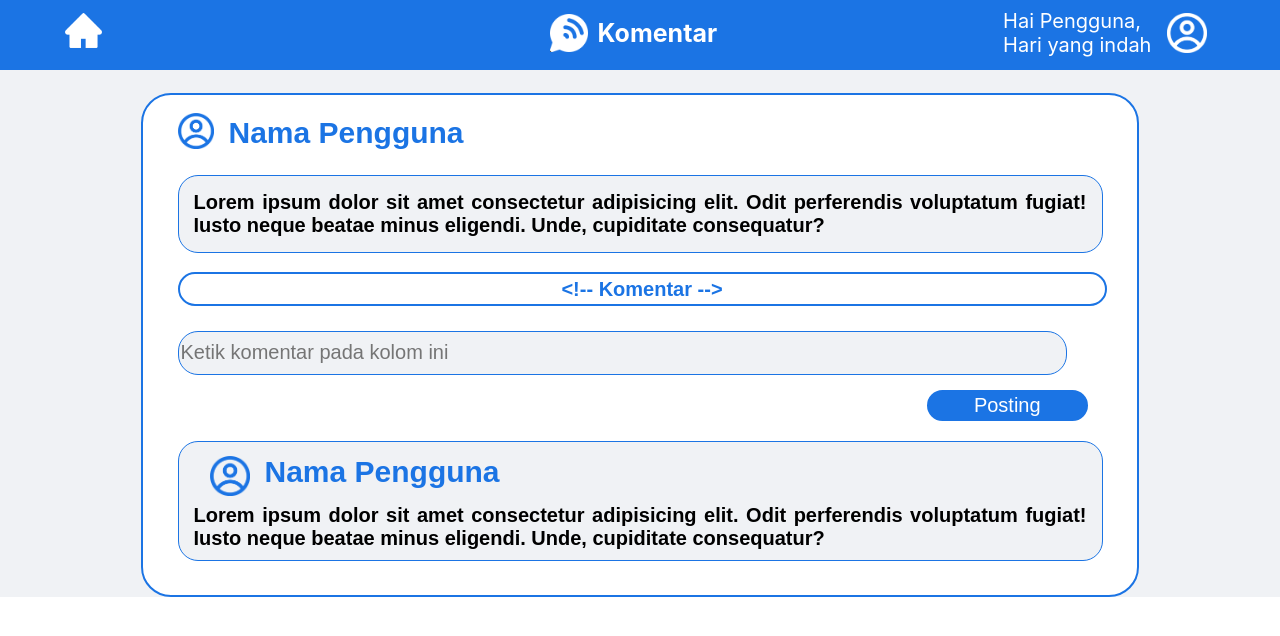
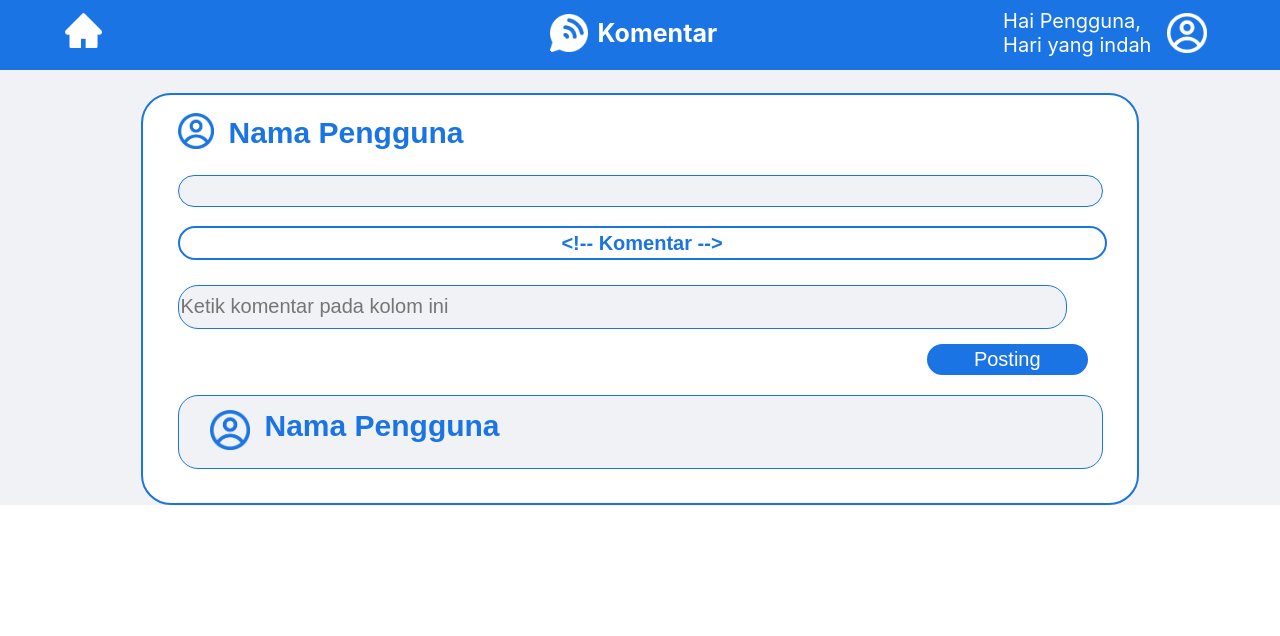
Before and after one commit to wramadhan/FE-Group-5, a React (Create React App) app: page /komentar/ln in a window 1280 px wide. Shown: the top 636 px of the page. Built offline with nearby package versions, Linux system fonts and the light colour scheme.

Commit message:
hilangkan isi komenan

```diff
--- a/src/component/CardComment.jsx
+++ b/src/component/CardComment.jsx
@@ -7,7 +7,7 @@ import KontenKomen from './KontenKomen';
 import {Link} from 'react-router-dom';
 
 const CardComment = () => {
-    const [postingan]= useState("Lorem ipsum dolor sit amet consectetur adipisicing elit. Odit perferendis voluptatum fugiat! Iusto neque beatae minus eligendi. Unde, cupiditate consequatur?");
+    const [postingan]= useState("");
     const [komentar]= useState("<!-- Komentar -->");
 return(
     // <BrowserRouter>
--- a/src/component/CardCommentLain.jsx
+++ b/src/component/CardCommentLain.jsx
@@ -5,7 +5,7 @@ import KontenKomen from './KontenKomen';
 import {Link} from 'react-router-dom';
 
 const CardComment = () => {
-    const [postingan]= useState("Lorem ipsum dolor sit amet consectetur adipisicing elit. Odit perferendis voluptatum fugiat! Iusto neque beatae minus eligendi. Unde, cupiditate consequatur?");
+    const [postingan]= useState("");
     const [komentar]= useState("<!-- Komentar -->");
 return(
     // <BrowserRouter>
--- a/src/component/CardHome1.jsx
+++ b/src/component/CardHome1.jsx
@@ -6,7 +6,7 @@ import '../styles/CardHome1.css';
 import {Link} from 'react-router-dom';
 
 const CardHome1 =()=>{
-    const [paragraf] = useState('Lorem ipsum dolor sit amet consectetur adipisicing elit. Sit consequatur provident officiis id ipsam iusto fugiat quia voluptatum dicta iure!')
+    const [paragraf] = useState('')
     return(
         <div className="kontainer6">
             <img src={profil} alt='profil' className='profil6'/>
--- a/src/component/CardHome2.jsx
+++ b/src/component/CardHome2.jsx
@@ -6,7 +6,7 @@ import '../styles/CardHome2.css';
 import {Link} from 'react-router-dom';
 
 const CardHome2 =()=>{
-    const [paragraf] = useState('Lorem ipsum dolor sit amet consectetur adipisicing elit. Sit consequatur provident officiis id ipsam iusto fugiat quia voluptatum dicta iure!')
+    const [paragraf] = useState('')
     return(
         <div className="kontainer7">
             <img src={profil} alt='profil' className='profil7'/>
--- a/src/component/Header.jsx
+++ b/src/component/Header.jsx
@@ -1,10 +1,10 @@
 import React from "react";
-import appLogo from "../images/mychat.png";
+// import appLogo from "../images/mychat.png";
 
 // import { Link } from "react-router-dom";
 
 const Header = () => {
   return <h1 className="Chatting">My Chat</h1>;
-  <image className="appLogo" src={appLogo} alt="appLogo2" />;
+  // <img className="appLogo" src={appLogo} alt="appLogo2" />;
 };
 export default Header;
--- a/src/component/KontenKomen.jsx
+++ b/src/component/KontenKomen.jsx
@@ -2,7 +2,7 @@ import { useState } from 'react';
 import profil from '../images/profilcard.png';
 import '../styles/CardComment.css';
 const KontenKomen = () => {
-    const [komen]= useState("Lorem ipsum dolor sit amet consectetur adipisicing elit. Odit perferendis voluptatum fugiat! Iusto neque beatae minus eligendi. Unde, cupiditate consequatur?");
+    const [komen]= useState("");
     return (
         <div className="komen">
         <img className='profil' src={profil} alt="profil" />
```
